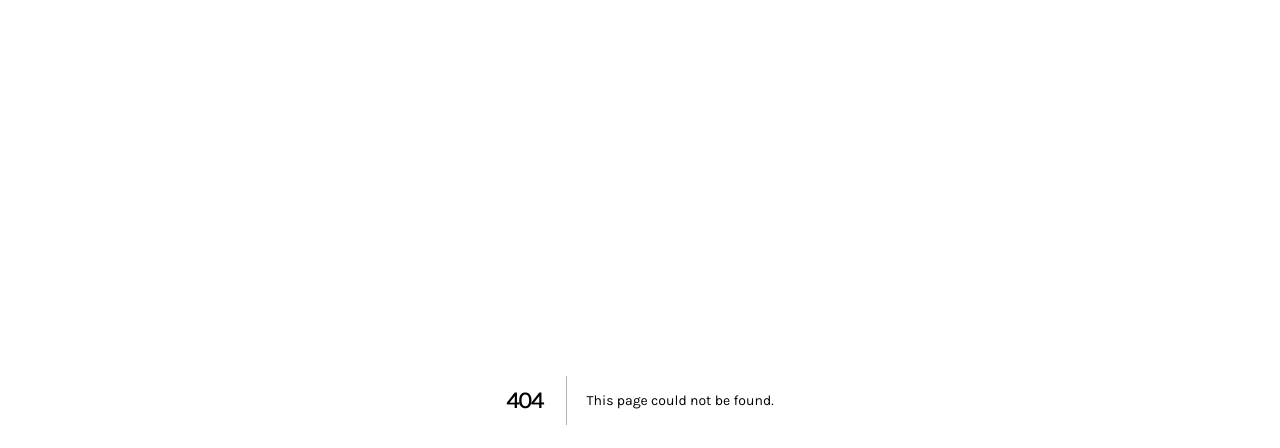
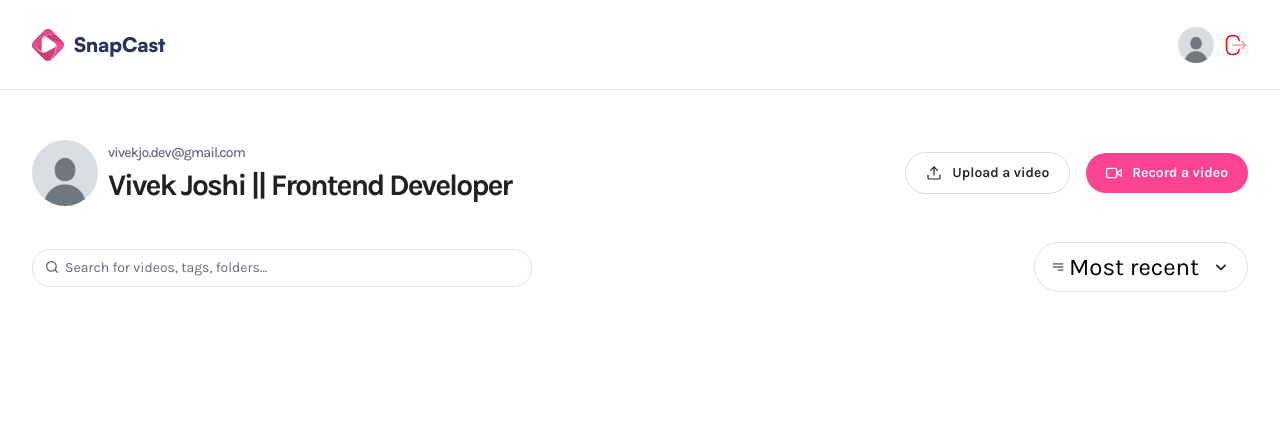
Before and after one commit to vivekjoshi873/videosharing, a Next.js app: page /profile/1 in a window 1280 px wide. Before the commit this address had no page. Shown: the top 448 px of the page. Built offline with nearby package versions, Linux system fonts and the light colour scheme.

Commit message:
Added button and drowndownlist

```diff
--- /dev/null
+++ b/components/DropdownList.tsx
@@ -0,0 +1,46 @@
+"use client";
+import Image from "next/image";
+import React, { useState } from "react";
+
+function DropdownList() {
+  const [isOpen, setIsOpen] = useState(false);
+  return (
+    <div className="relative">
+      <div
+        className="cursor-pointer "
+        onClick={() => {
+          setIsOpen(!isOpen);
+        }}
+      >
+        <div className="filter-trigger">
+          <figure>
+            <Image
+              src="/assets/icons/hamburger.svg"
+              alt="menu"
+              width={14}
+              height={14}
+            />
+            Most recent
+          </figure>
+          <Image
+            src="/assets/icons/arrow-down.svg"
+            alt="ArrowDown"
+            width={20}
+            height={20}
+          />
+        </div>
+        {isOpen && (
+          <ul className="dropdown">
+            {["Most recent", "Most Liked"].map((option) => (
+              <li key={option} className="list-item">
+                {option}
+              </li>
+            ))}
+          </ul>
+        )}
+      </div>
+    </div>
+  );
+}
+
+export default DropdownList;
--- a/components/Header.tsx
+++ b/components/Header.tsx
@@ -1,18 +1,19 @@
 import Link from "next/link";
 import React from "react";
 import Image from "next/image";
+import DropdownList from "./DropdownList";
 function Header({ subHeader, title, userImg }: SharedHeaderProps) {
   return (
     <header className="header">
       <section className="header-container">
         <div className="details">
           {userImg && (
-            <img
+            <Image
               src={userImg || "/assets/images/dummy.jpg"}
               alt="User"
               width={66}
               height={66}
-              className="rounded-full "
+              className="rounded-full"
             />
           )}
           <article>
@@ -21,18 +22,42 @@ function Header({ subHeader, title, userImg }: SharedHeaderProps) {
           </article>
         </div>
         <aside>
-          <Link href="/upload" >
-            <Image src="/assets/icons/upload.svg" alt="Upload"  width={16} height={16} />
+          <Link href="/upload">
+            <Image
+              src="/assets/icons/upload.svg"
+              alt="Upload"
+              width={16}
+              height={16}
+            />
             <span>Upload a video</span>
           </Link>
           <div className="record">
- <button className="primary-btn">
-            <Image src="assets/icons/record.svg" alt="Record"  width={16} height={16} />
-            <span>Record a video</span>
-          </button>
+            <button className="primary-btn">
+              <Image
+                src="/assets/icons/record.svg"
+                alt="Record"
+                width={16}
+                height={16}
+              />
+              <span>Record a video</span>
+            </button>
           </div>
-
         </aside>
+      </section>
+      <section className="search-filter">
+        <div className="search">
+          <input
+            type="text"
+            placeholder="Search for videos, tags, folders..."
+          />
+          <Image
+            src="/assets/icons/search.svg"
+            alt="Search"
+            width={16}
+            height={16}
+          />
+        </div>
+        <DropdownList />
       </section>
     </header>
   );
--- a/components/Navbar.tsx
+++ b/components/Navbar.tsx
@@ -1,8 +1,11 @@
+"use client";
 import React from "react";
 import Link from "next/link";
 import Image from "next/image";
+import { useRouter } from "next/navigation";
 function Navbar() {
   const user = {};
+  const router = useRouter();
   return (
     <header className="navbar">
       <nav>
@@ -17,7 +20,10 @@ function Navbar() {
         </Link>
         {user && (
           <figure>
-            <button>
+            <button
+              onClick={() => router.push("/profile/12345")}
+              className="cursor-pointer"
+            >
               <Image
                 src="/assets/images/dummy.jpg"
                 alt="user"
--- /dev/null
+++ b/components/VideoCard.tsx
@@ -0,0 +1,11 @@
+import React from 'react'
+
+function VideoCard() {
+  return (
+    <div>
+
+    </div>
+  )
+}
+
+export default VideoCard
--- a/src/app/(root)/layout.tsx
+++ b/src/app/(root)/layout.tsx
@@ -1,7 +1,7 @@
 "use client";
 import React from "react";
 import Navbar from "../../../components/Navbar";
-const Layout = ({ children }: { children: React.ReactNode }) => {
+const layout = ({ children }: { children: React.ReactNode }) => {
   return (
     <div>
       <Navbar />
@@ -9,4 +9,4 @@ const Layout = ({ children }: { children: React.ReactNode }) => {
     </div>
   );
 };
-export default Layout;
+export default layout;
--- a/src/app/(root)/page.tsx
+++ b/src/app/(root)/page.tsx
@@ -1,5 +1,6 @@
 import React from "react";
 import Header from "../../../components/Header";
+import VideoCard from "../../../components/VideoCard";
 const Page = () => {
   return (
     <main className="wrapper page">
@@ -8,6 +9,7 @@ const Page = () => {
         title="Public Library"
       />
       <h1>Welcome to loom clone</h1>
+      <VideoCard/>
     </main>
   );
 };
--- /dev/null
+++ b/src/app/(root)/profile/[id]/page.tsx
@@ -0,0 +1,18 @@
+import React from "react";
+import Header from "../../../../../components/Header";
+async function page({ params }: ParamsWithSearch) {
+  const { id } = await params;
+  return (
+    <div className="wrapper page">
+      <div className="text-2xl font-karla">
+        <Header
+          subHeader="vivekjo.dev@gmail.com"
+          title="Vivek Joshi || Frontend Developer"
+          userImg="/assets/images/dummy.jpg"
+        ></Header>
+      </div>
+    </div>
+  );
+}
+
+export default page;
```
